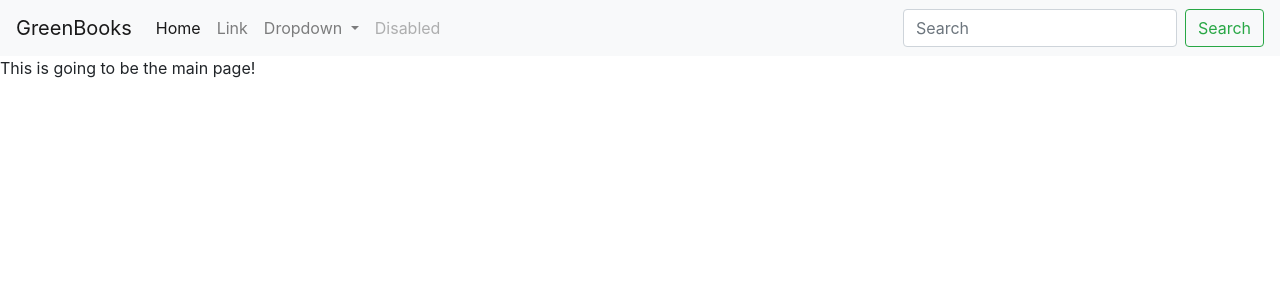
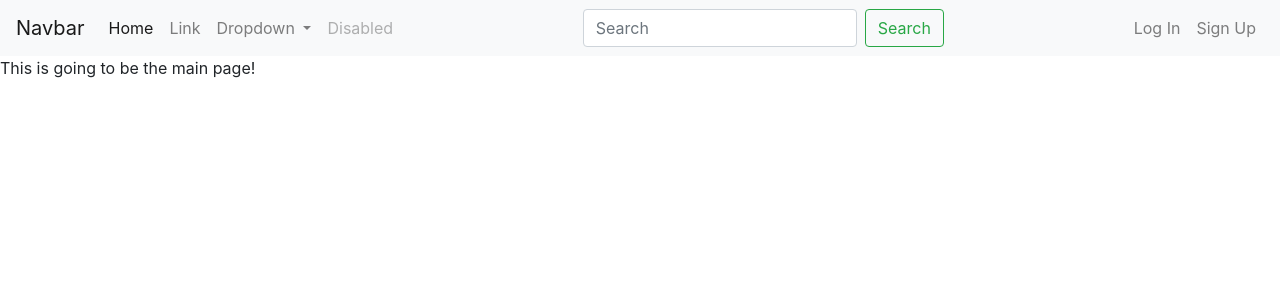
Before and after one commit to KelvinMartinez2014/Hello_World, a PHP site: page / in a window 1280 px wide. Shown: the top 300 px of the page. Run offline with PHP 8.4, Linux system fonts and the light colour scheme.

Commit message:
Update nav_bar.php

```diff
--- a/GreenBooks/GreenBooks/resources/php/nav_bar.php
+++ b/GreenBooks/GreenBooks/resources/php/nav_bar.php
@@ -3,7 +3,7 @@
 
 
 <nav class="navbar navbar-expand-lg navbar-light bg-light">
-  <a class="navbar-brand" href="#">GreenBooks</a>
+  <a class="navbar-brand" href="#">Navbar</a>
   <button class="navbar-toggler" type="button" data-toggle="collapse" data-target="#navbarSupportedContent" aria-controls="navbarSupportedContent" aria-expanded="false" aria-label="Toggle navigation">
     <span class="navbar-toggler-icon"></span>
   </button>
@@ -31,9 +31,17 @@
         <a class="nav-link disabled" href="#">Disabled</a>
       </li>
     </ul>
-    <form class="form-inline my-2 my-lg-0">
+    <form class="form-inline my-2 my-lg-0 mr-auto">
       <input class="form-control mr-sm-2" type="search" placeholder="Search" aria-label="Search">
       <button class="btn btn-outline-success my-2 my-sm-0" type="submit">Search</button>
     </form>
+    <ul class="navbar-nav navbar-right">
+      <li class="nav-item">
+        <a class="nav-link" href="#">Log In</a>
+      </li>
+      <li class="nav-item">
+        <a class="nav-link" href="#">Sign Up</a>
+      </li>
+    </ul>
   </div>
 </nav>
```
